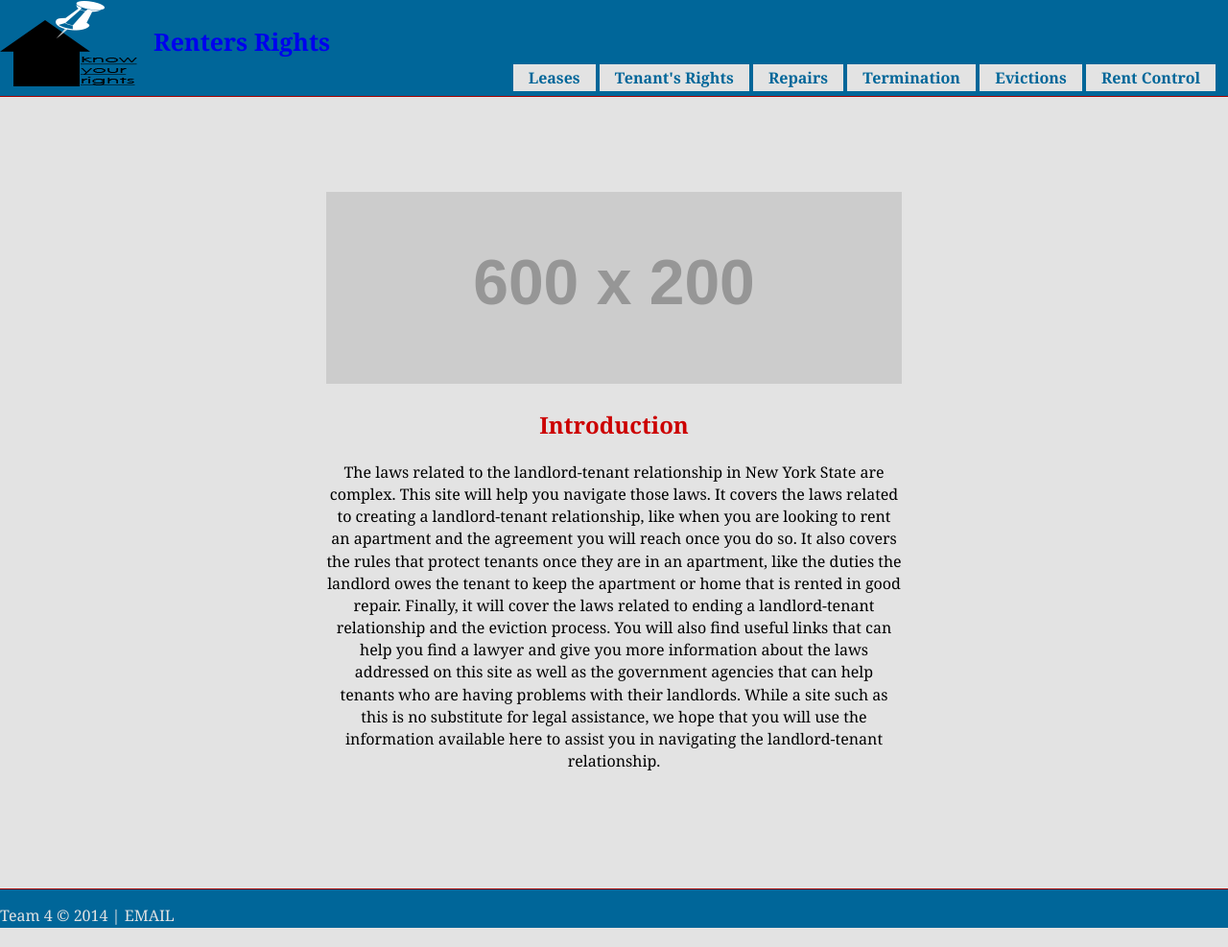
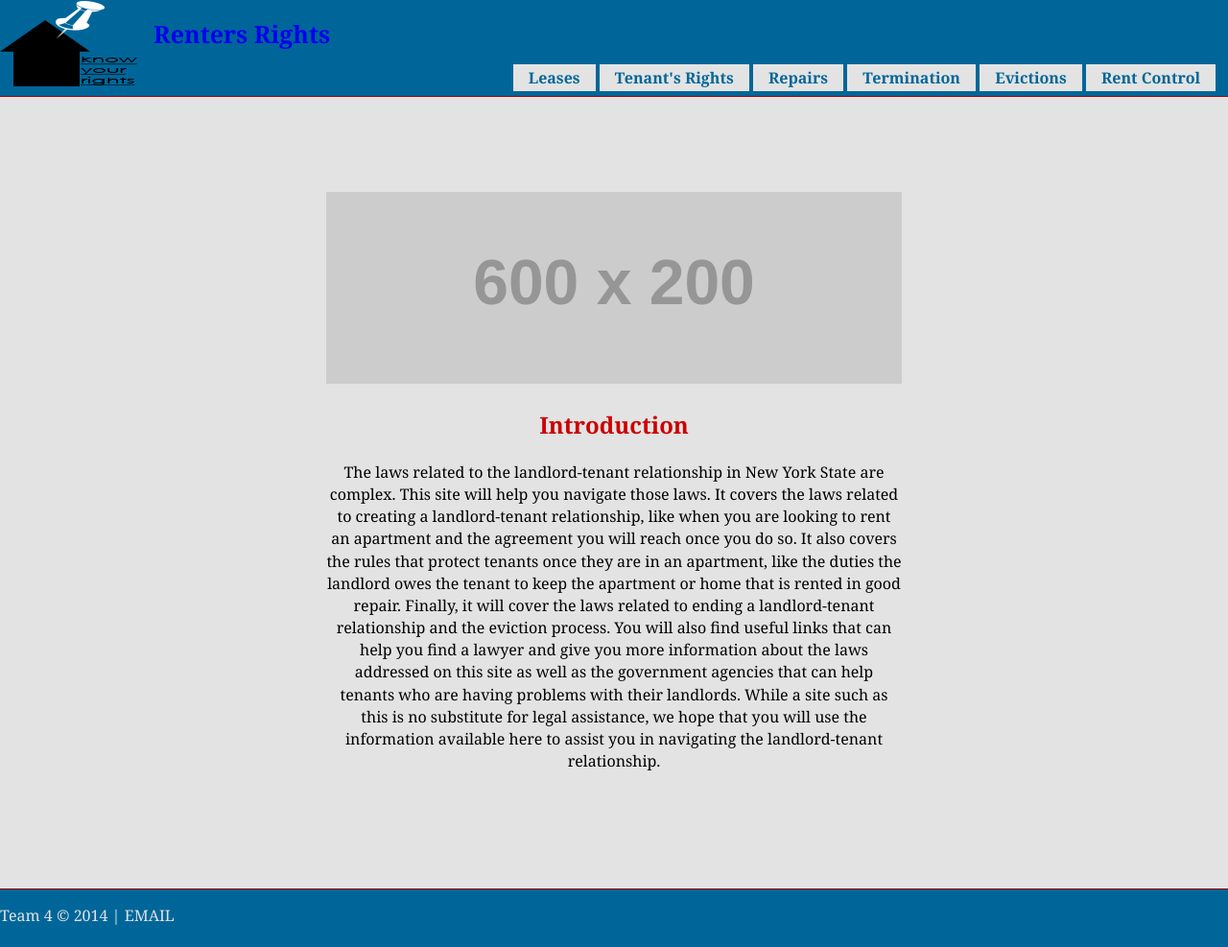
Before and after one commit to iinf362/team4, a Jekyll site: the page built from index.html, in a window 1280 px wide and 987 px high. Shown: the whole window at 96% size. Built offline with Jekyll 4.4.1, drawn with Linux system fonts in a browser that asks for light colours.

Commit message:
fixed the title and the footer

```diff
--- a/_includes/header.html
+++ b/_includes/header.html
@@ -3,7 +3,7 @@
             <div class="head-wrapper">
             <div class="home">
             <img class="logo1" src="http://iinf362.github.io/team4/css/Images/rentlogo.png" alt="Know your rights">
-            <p class="title"><a href="http://iinf362.github.io/team4">Renters Rights</a></p>
+            <h1 class="title"><a href="http://iinf362.github.io/team4">Renters Rights</a></h1>
         </div>
             <!--<img class="logo2" src="http://placehold.it/150x150" alt="">
             <img class="logo3" src="http://placehold.it/150x150" alt="">-->
--- a/css/main.css
+++ b/css/main.css
@@ -39,6 +39,7 @@
 	font-size: 25px;
 	font-weight: bold;
 	padding-left: 10px;
+	margin-bottom: 60px;
 }
 
 .title a {
@@ -307,7 +308,7 @@
 	color: #e3e3e3;
 	background-color: #069;
 	border-top: 1px solid #a30000;
-	height: 40px;
+	height: 60px;
 	bottom: 0;
 	left: 0;
 }
```
